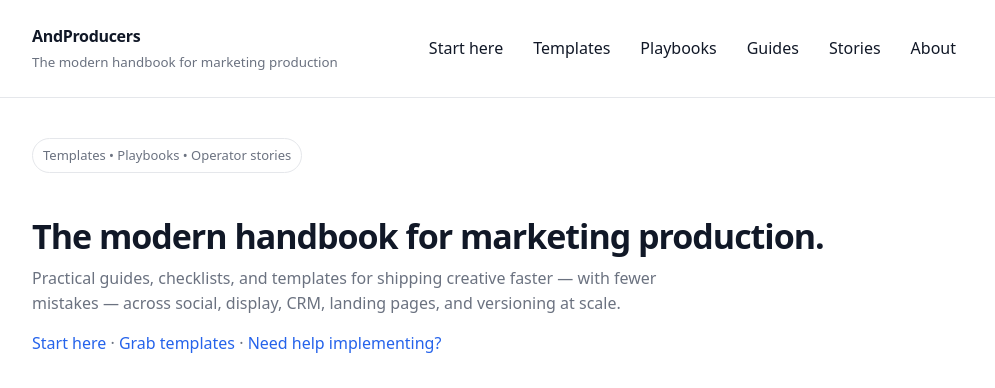
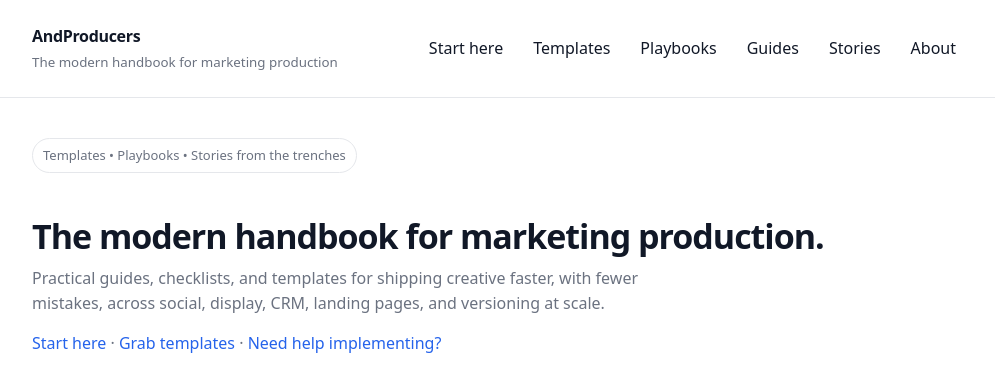
Before and after one commit to stevew-web/andproducers, a Jekyll site: the page built from index.md, in a window 1280 px wide and 1220 px high. Shown: the top 388 px of the window, without its empty margins (142-1137 px from the left). Built offline with Jekyll 4.4.1, drawn with Linux system fonts in a browser that asks for light colours.

Commit message:
Update index.md

```diff
--- a/index.md
+++ b/index.md
@@ -3,11 +3,11 @@ title: AndProducers
 
 ---
 
-<span class="kicker">Templates • Playbooks • Operator stories</span>
+<span class="kicker">Templates • Playbooks • Stories from the trenches</span>
 
 <div class="hero">
   <h1>The modern handbook for marketing production.</h1>
-  <p>Practical guides, checklists, and templates for shipping creative faster — with fewer mistakes — across social, display, CRM, landing pages, and versioning at scale.</p>
+  <p>Practical guides, checklists, and templates for shipping creative faster, with fewer mistakes, across social, display, CRM, landing pages, and versioning at scale.</p>
   <p><a href="/start/">Start here</a> · <a href="/templates/">Grab templates</a> · <a href="/work-with-us/">Need help implementing?</a></p>
 </div>
 
```
